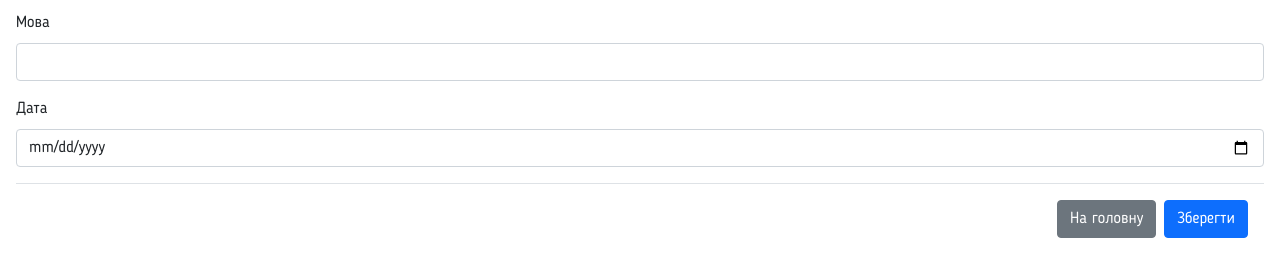
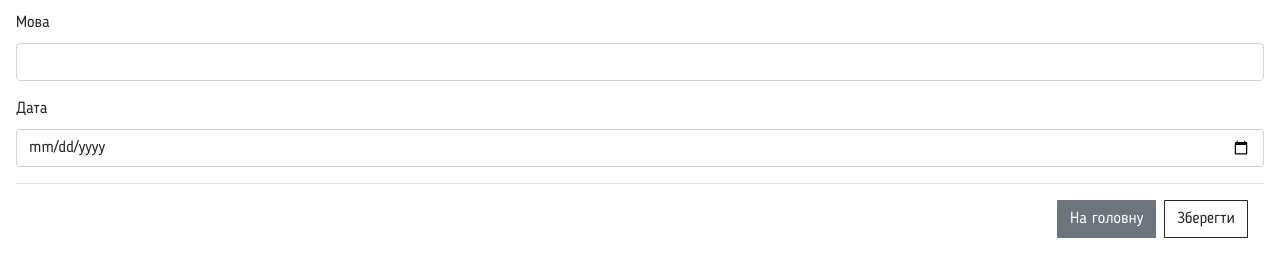
Before and after one commit to airetOK/dr.office, a Flask app: template templates/update-patient.html in a window 1280 px wide. Shown: the part 603-873 px from the top of the page. Run offline with Flask 3, Linux system fonts and the light colour scheme; the template is opened without the code that fills it, so the values that code supplies are empty; some libraries are stand-ins or nearby versions.

Commit message:
Style buttons for add/update patients

```diff
--- a/static/css/common.css
+++ b/static/css/common.css
@@ -27,7 +27,7 @@ font-weight: bold;}
     text-align: center;
 }
 
-#searchButton {
+.btn {
     border-radius: 1%;
 }
 
--- a/templates/office.html
+++ b/templates/office.html
@@ -239,10 +239,10 @@
 
                         <div class="modal-footer">
                             <button type="button"
-                                class="btn btn-secondary"
+                                class="btn btn-outline-danger"
                                 data-bs-dismiss="modal">Закрити</button>
                             <button type="submit"
-                                class="btn btn-primary">Зберегти</button>
+                                class="btn btn-outline-dark">Зберегти</button>
                         </div>
                     </form>
                 </div>
--- a/templates/update-patient.html
+++ b/templates/update-patient.html
@@ -150,7 +150,7 @@
                     <a href="/" class="btn btn-secondary" role="button">На
                         головну</a>
                     <button type="submit"
-                        class="btn btn-primary">Зберегти</button>
+                        class="btn btn-outline-dark">Зберегти</button>
                 </div>
             </div>
         </form>
```
